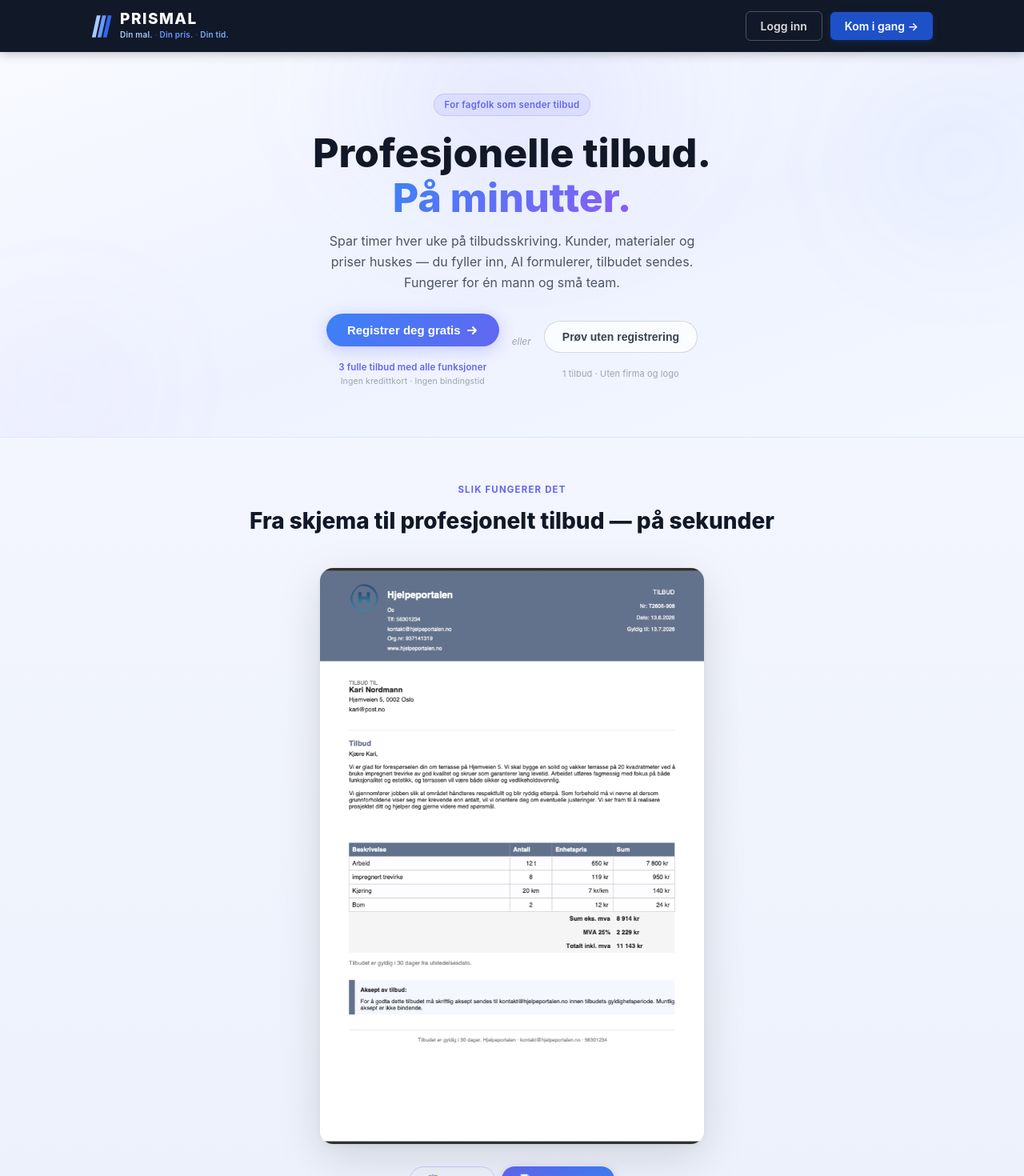
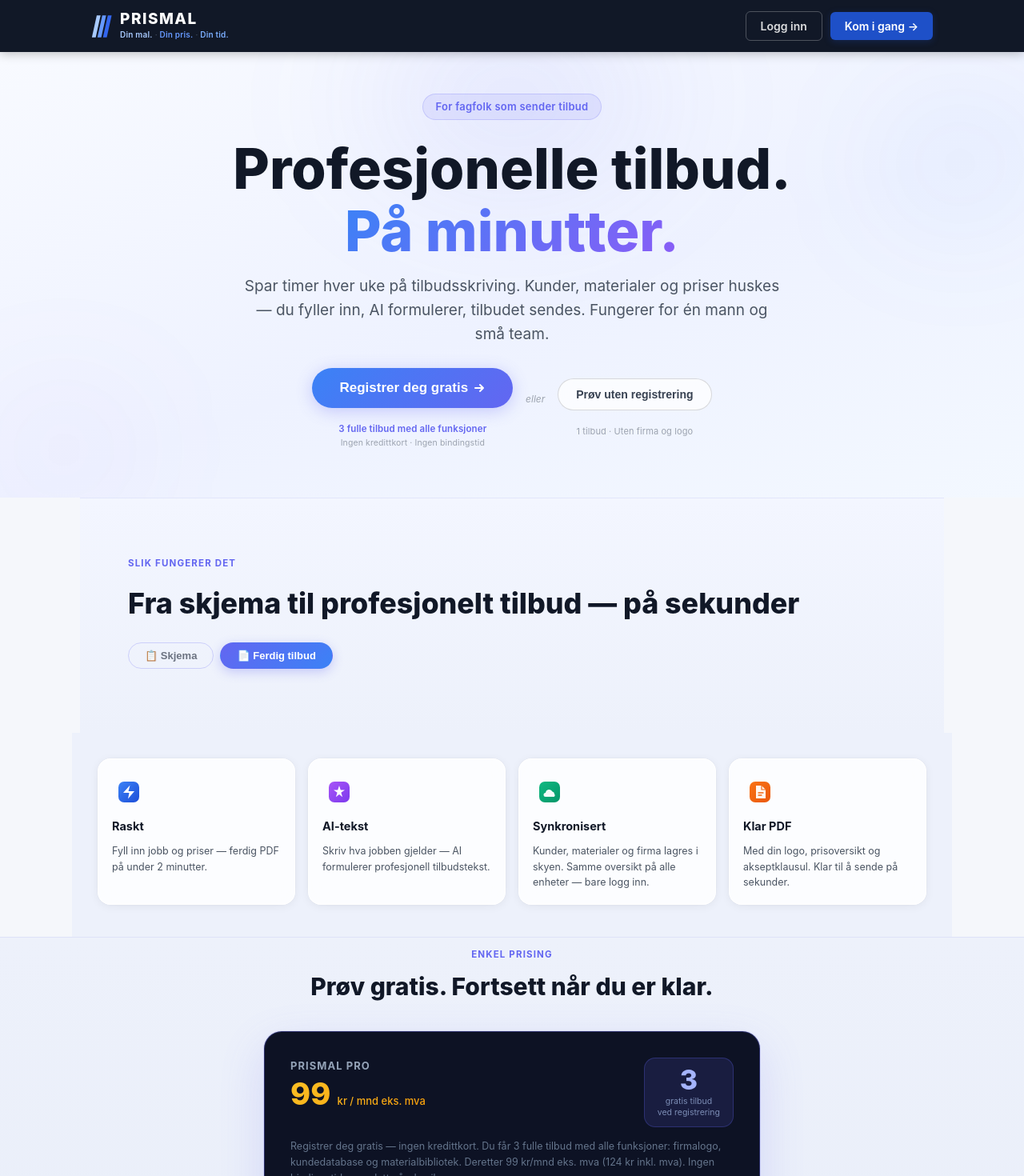
Before and after one commit to anderslura/Prismal, a React (Vite) app: page / in a window 1280 px wide. Shown: the top 1470 px of the page at 80% size. Built offline with nearby package versions, Linux system fonts and the light colour scheme.

Commit message:
design: bredere hero, større tekst, full bildevisning, 2-kol flip desktop

```diff
--- a/src/styles/index.css
+++ b/src/styles/index.css
@@ -1118,7 +1118,7 @@ textarea { resize: vertical; }
 .l2-hero-inner {
   position: relative;
   z-index: 1;
-  max-width: 560px;
+  max-width: 860px;
   margin: 0 auto;
 }
 .l2-badge {
@@ -1126,15 +1126,15 @@ textarea { resize: vertical; }
   background: rgba(99,102,241,0.10);
   border: 1px solid rgba(99,102,241,0.22);
   color: #6366f1;
-  font-size: 11.5px;
-  font-weight: 600;
-  padding: 4px 13px;
+  font-size: 13px;
+  font-weight: 600;
+  padding: 5px 16px;
   border-radius: 20px;
-  margin-bottom: 18px;
+  margin-bottom: 22px;
   letter-spacing: 0.02em;
 }
 .l2-tittel {
-  font-size: clamp(28px, 5vw, 50px);
+  font-size: clamp(38px, 5.5vw, 70px);
   font-weight: 800;
   line-height: 1.12;
   color: #111827;
@@ -1147,9 +1147,9 @@ textarea { resize: vertical; }
   background-clip: text;
 }
 .l2-undertittel {
-  font-size: clamp(13px, 2vw, 16px);
+  font-size: clamp(15px, 1.7vw, 19px);
   color: #4b5563;
-  max-width: 500px;
+  max-width: 680px;
   margin: 0 auto 26px;
   line-height: 1.6;
 }
@@ -1158,9 +1158,9 @@ textarea { resize: vertical; }
   align-items: center;
   background: linear-gradient(135deg, #3b82f6, #6366f1);
   color: #fff;
-  font-size: 15px;
+  font-size: 17px;
   font-weight: 700;
-  padding: 12px 26px;
+  padding: 15px 34px;
   border-radius: 50px;
   border: none;
   cursor: pointer;
@@ -1263,12 +1263,13 @@ textarea { resize: vertical; }
 }
 .flip-scene {
   perspective: 1400px;
-  max-width: 480px;
+  max-width: 420px;
+  width: 100%;
   margin: 0 auto 28px;
 }
 .flip-kort {
   position: relative;
-  height: 720px;
+  aspect-ratio: 3 / 4;
   transform-style: preserve-3d;
   transition: transform 0.85s cubic-bezier(0.4, 0.2, 0.2, 1);
 }
@@ -1278,12 +1279,12 @@ textarea { resize: vertical; }
   width: 100%;
   height: 100%;
   overflow: hidden;
+  background: inherit;
 }
 .mock-bilde {
   width: 100%;
   height: 100%;
-  object-fit: cover;
-  object-position: top;
+  object-fit: contain;
   display: block;
 }
 .flip-side {
@@ -1292,8 +1293,7 @@ textarea { resize: vertical; }
   backface-visibility: hidden;
   -webkit-backface-visibility: hidden;
   border-radius: 16px;
-  overflow-y: auto;
-  overflow-x: hidden;
+  overflow: hidden;
   box-shadow: 0 16px 56px rgba(0,0,0,0.13), 0 2px 8px rgba(0,0,0,0.06);
 }
 .flip-front { background: #f5f7fa; }
@@ -1324,6 +1324,45 @@ textarea { resize: vertical; }
   color: white;
   border-color: transparent;
   box-shadow: 0 4px 14px rgba(99,102,241,0.30);
+}
+
+
+/* ── FLIP — desktop 2-kolonne ── */
+@media (min-width: 860px) {
+  .flip-seksjon {
+    display: grid;
+    grid-template-columns: 1fr auto;
+    grid-template-rows: auto auto;
+    align-items: center;
+    gap: 20px 72px;
+    max-width: 1080px;
+    margin-left: auto;
+    margin-right: auto;
+    text-align: left;
+    padding: 72px 60px 80px;
+  }
+  .flip-intro {
+    grid-column: 1;
+    grid-row: 1;
+    margin-bottom: 0;
+  }
+  .flip-scene {
+    grid-column: 2;
+    grid-row: 1 / 3;
+    max-width: 380px;
+    margin: 0;
+  }
+  .flip-toggle {
+    grid-column: 1;
+    grid-row: 2;
+    justify-content: flex-start;
+  }
+  .flip-tittel {
+    font-size: clamp(24px, 2.8vw, 38px);
+  }
+  .flip-overst {
+    margin-bottom: 12px;
+  }
 }
 
 /* ── SKJEMA MOCKUP ── */
```
